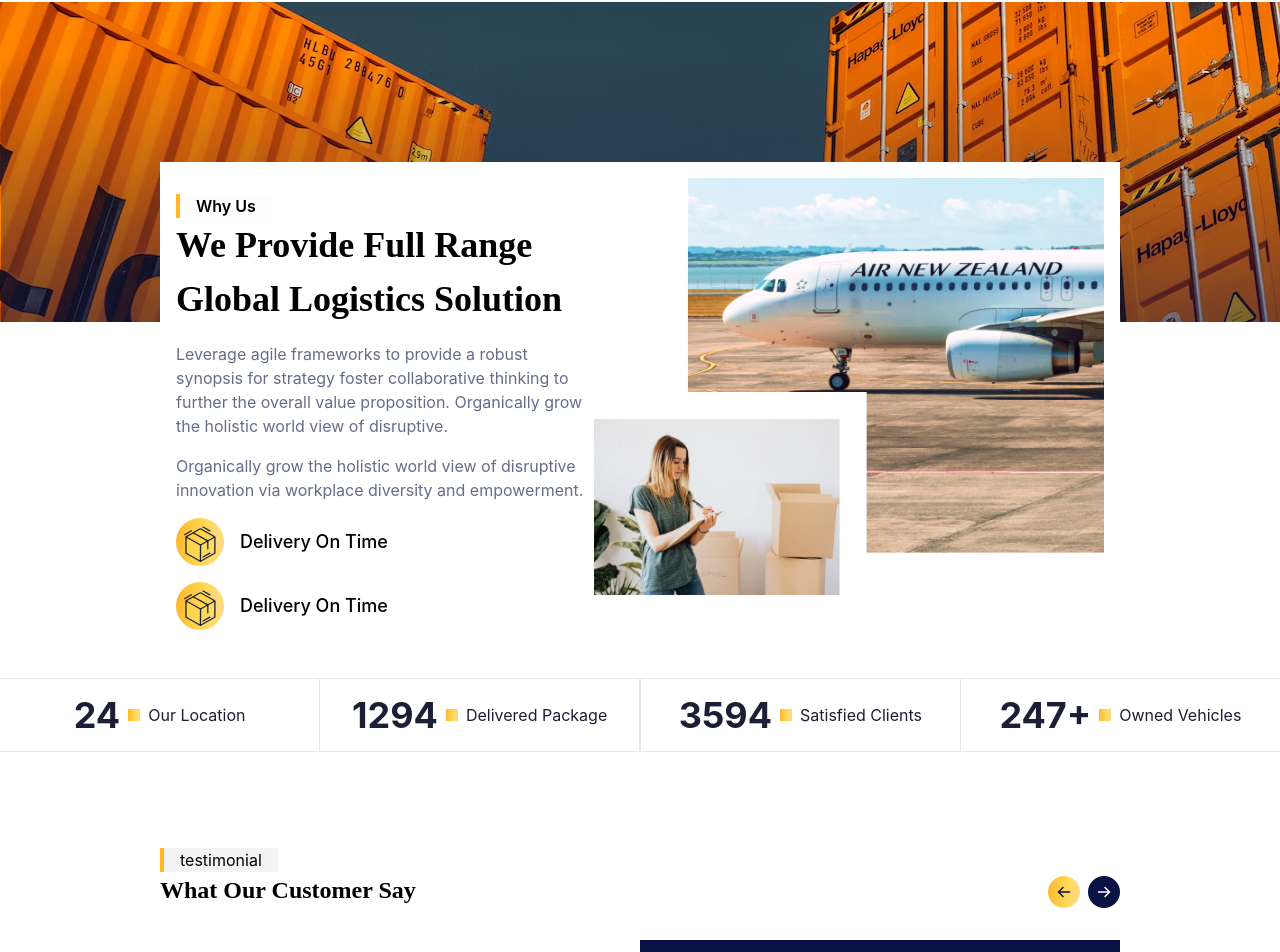
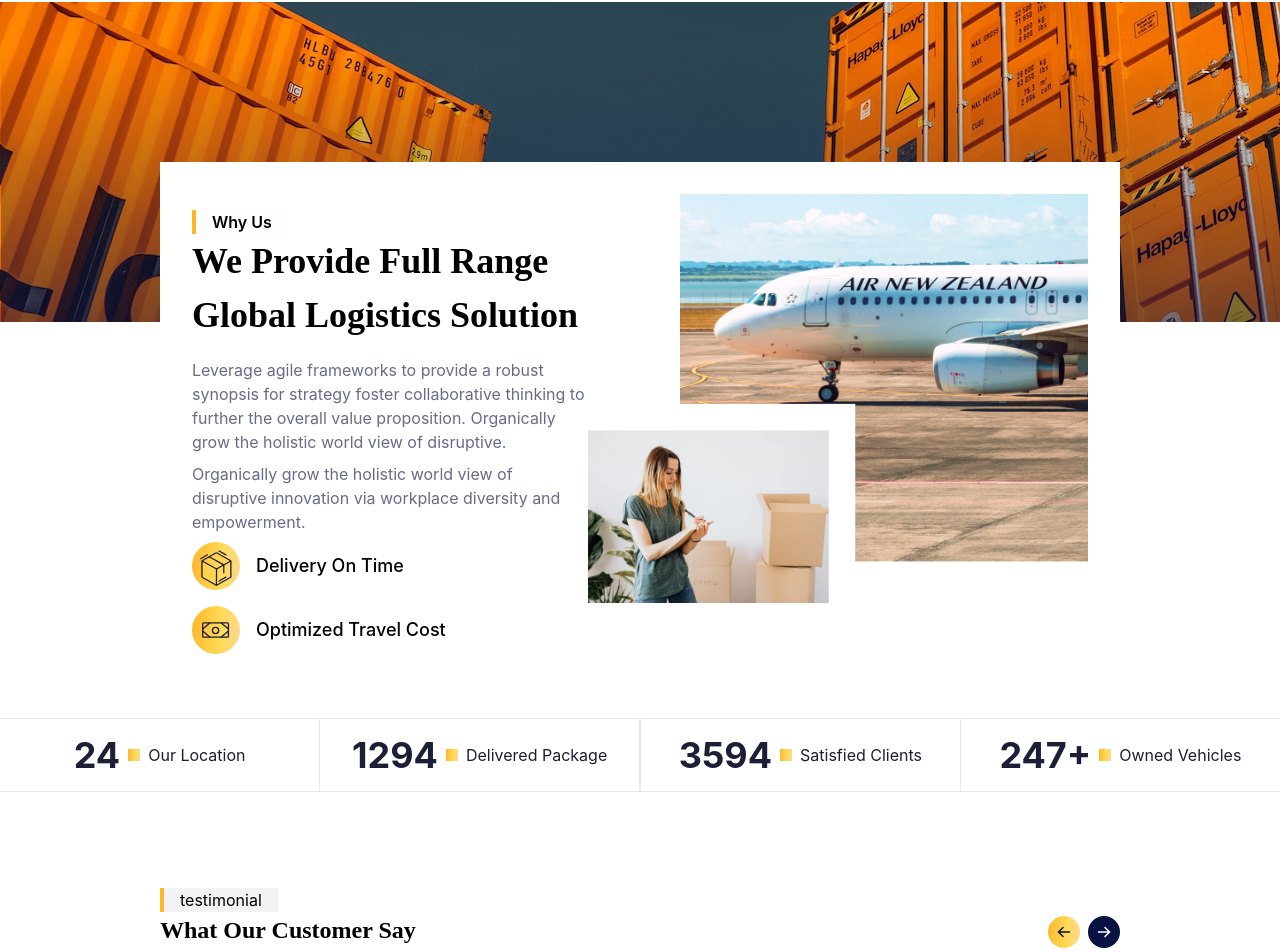
Before and after one commit to smartcollins/logistics, a React (Create React App) app: page / in a window 1280 px wide. Shown: the part 990-1942 px from the top of the page. Built offline with nearby package versions, Linux system fonts and the light colour scheme.

Commit message:
minor modification in Home

```diff
--- a/src/pages/Home.jsx
+++ b/src/pages/Home.jsx
@@ -12,6 +12,7 @@ import color from '../data/color';
 import side from '../images/hm-side.png'
 import hm from '../images/hm-abt.jpg'
 import cube from '../icons/cube-icon.svg'
+import cash from '../icons/cash-icon.svg'
 import Input from '../component/Input';
 import Icon from '../component/Icon';
 import sponsor from "../images/client_logo.png";
@@ -31,16 +32,16 @@ const Home = ()=>{
                 </div>
             </div>
             <div style={{backgroundImage: `url(${hm})`}} className=' h-80'></div>
-                <div className=' -mt-40 flex bg-white w-3/4 mx-auto p-4 font-medium'>
-                    <div className='w-2/4 space-y-4'>
+                <div className=' -mt-40 flex bg-white w-3/4 mx-auto p-8 font-medium'>
+                    <div className='w-2/4 space-y-2'>
                         <Caption txt={'why us'} txt2={'we provide full range global logistics solution'}/>
-                        <div style={{color: color.grayTxt}} className=' space-y-4 text-base font-normal'>
+                        <div style={{color: color.grayTxt}} className=' space-y-2 text-base font-normal'>
                             <p>Leverage agile frameworks to provide a robust synopsis for strategy foster collaborative thinking to further the overall value proposition. Organically grow the holistic world view of disruptive.</p>
                             <p>Organically grow the holistic world view of disruptive innovation via workplace diversity and empowerment.</p>
                         </div>
                         <div className=' space-y-4'>
                             <Fact icon={cube} txt={'delivery on Time'}/>
-                            <Fact icon={cube} txt={'delivery on Time'}/>
+                            <Fact icon={cash} txt={'optimized travel cost'}/>
                         </div>
                     </div>
                     <div>
```
